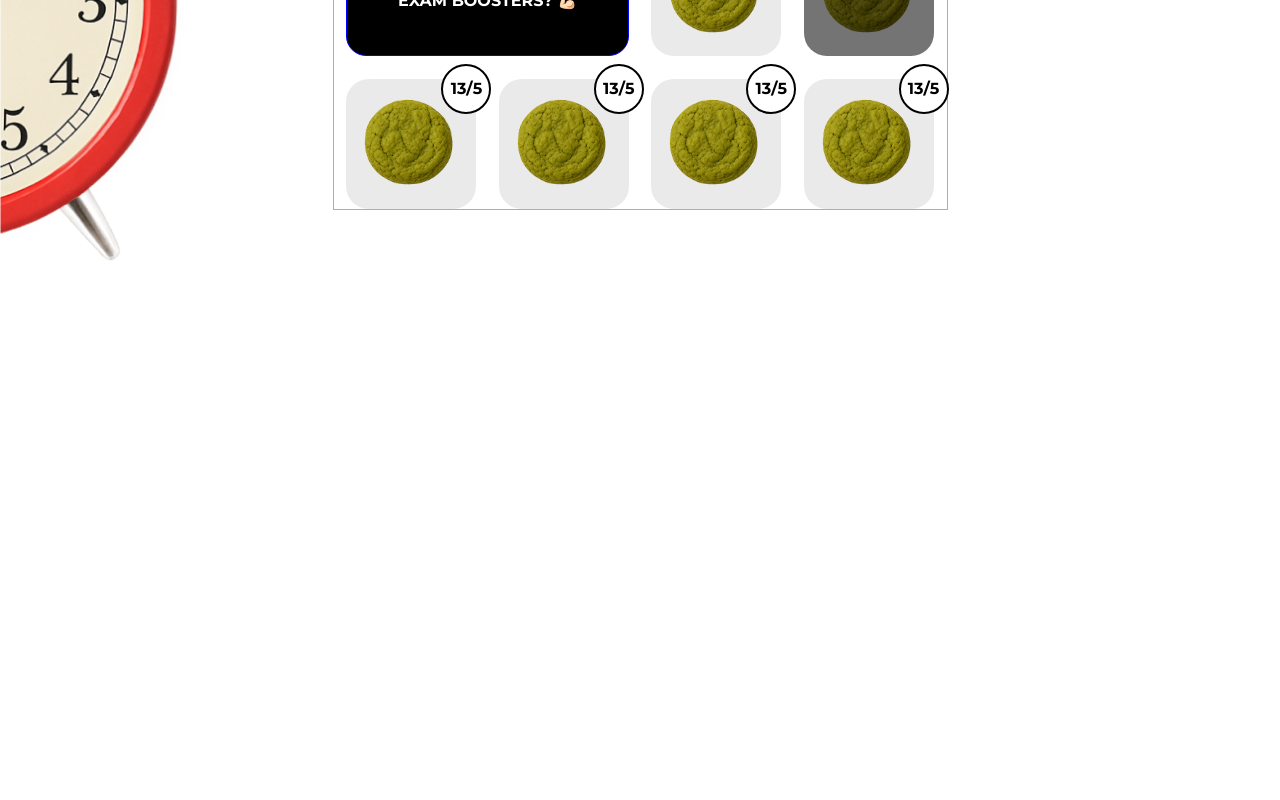
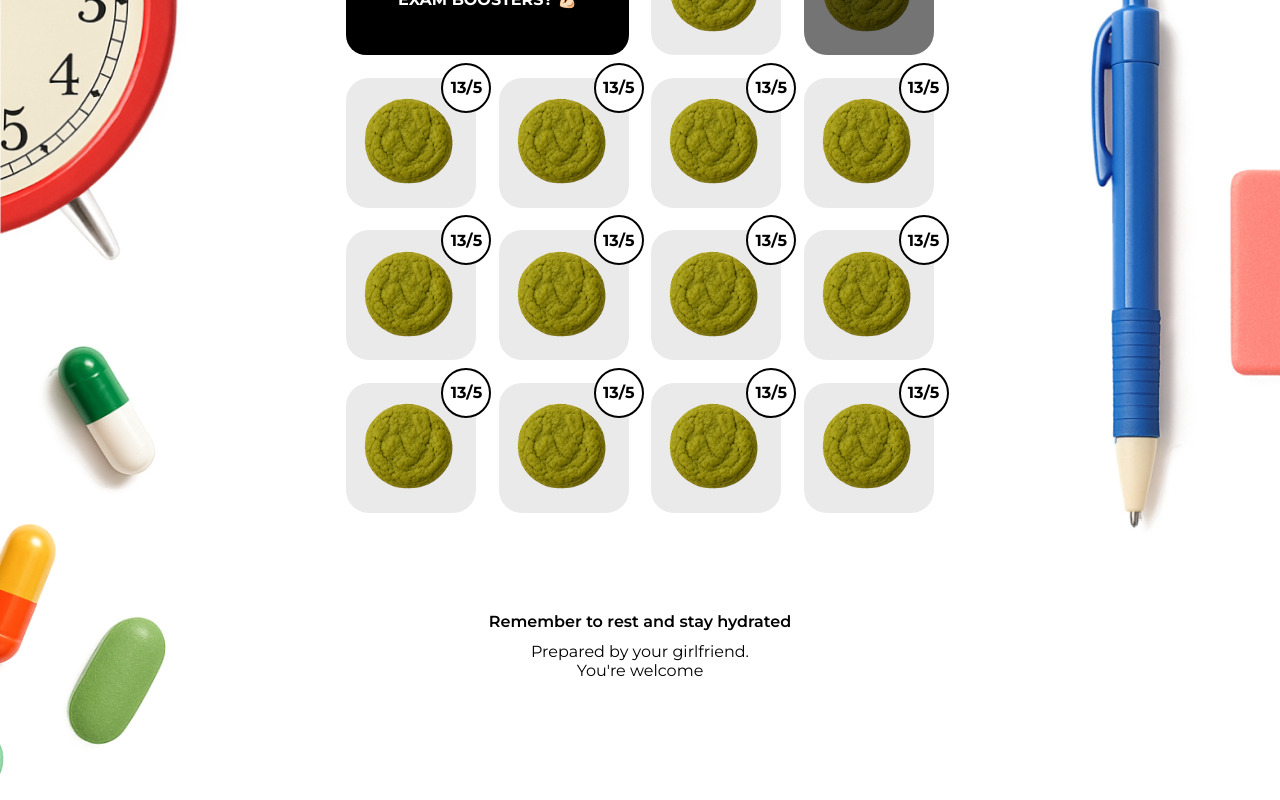
Before and after one commit to cherryliu27/exam-countdown, a React (Vite) app: page / in a window 1280 px wide. Shown: the part 985-1785 px from the top of the page. Before the commit the page ends 1280 px from the top, so only its background shows below. Built offline with nearby package versions, Linux system fonts and the light colour scheme; a web font is replaced by a local one.

Commit message:
footer section

```diff
--- a/src/App.css
+++ b/src/App.css
@@ -218,7 +218,8 @@
 
 /* *** --- CALENDAR COUNTDOWN --- *** */
 
-main {
+main,
+.notes {
   font-family: "Montserrat", sans-serif;
 }
 
@@ -327,6 +328,59 @@ main {
   font-weight: 700;
 }
 
+/* *** --- NOTES SECTION --- *** */
+
+.notes {
+  position: relative;
+  /* border: 1px solid green; */
+  display: flex;
+  flex-direction: column;
+  justify-content: center;
+  height: 230px;
+}
+
+.notes.background-wrapper {
+  position: absolute;
+  z-index: -1;
+}
+
+.bg-pills2 {
+  position: absolute;
+  width: 25vw;
+  left: 0;
+  top: -10px;
+}
+
+.bg-stationary {
+  position: absolute;
+  right: 0;
+  top: 0;
+  width: 21vw;
+}
+
+.notes {
+  margin-top: 1.125rem;
+  text-align: center;
+  display: flex;
+  justify-content: center;
+  align-items: center;
+  /* flex-direction: column; */
+}
+
+.notes-container {
+  max-width: 220px;
+}
+
+.notes-main-text {
+  font-weight: 600;
+}
+
+.notes-add-text {
+  display: flex;
+  flex-direction: column;
+  margin-top: 0.69rem;
+}
+
 @media screen and (min-width: 688px) {
   .title-name {
     font-size: 3rem;
@@ -352,7 +406,7 @@ main {
 
   .calendar-container {
     text-align: center;
-    border: 1px solid orange;
+    /* border: 1px solid orange; */
   }
 
   /* .calendar-container h2 {
@@ -365,7 +419,7 @@ main {
 
   .card-starter {
     height: 130px;
-    border: 1px solid blue;
+    /* border: 1px solid blue; */
     margin: 0;
     max-width: 282.4px;
   }
@@ -376,6 +430,24 @@ main {
 
   .cards-container {
     margin-top: 1.9rem;
+  }
+
+  /* FOOTER NOTES */
+  .notes-container {
+    max-width: 460px;
+    /* border: 1px solid yellow; */
+  }
+
+  .bg-pills2 {
+    width: 20vw;
+    max-width: 200px;
+    top: -130px;
+  }
+
+  .bg-stationary {
+    width: 18vw;
+    max-width: 180px;
+    top: -130px;
   }
 }
 
@@ -432,4 +504,15 @@ main {
   .calendar-container h2 {
     flex-direction: row;
   }
+
+  /* FOOTER NOTES */
+  .bg-stationary {
+    top: -600px;
+    max-width: 240px;
+  }
+
+  .bg-pills2 {
+    top: -220px;
+    max-width: 200px;
+  }
 }
--- a/src/App.jsx
+++ b/src/App.jsx
@@ -1,11 +1,13 @@
 import "./App.css";
 import Header from "./assets/components/Header";
 import Calendar from "./assets/components/Calendar";
+import Notes from "./assets/components/Notes";
 function App() {
   return (
     <>
       <Header />
       <Calendar />
+      <Notes />
     </>
   );
 }
--- a/src/assets/components/Calendar.jsx
+++ b/src/assets/components/Calendar.jsx
@@ -40,6 +40,38 @@ export default function Calendar() {
             <img src="/images/matcha-cookie.png" alt="matcha-cookie" />
             <p className="card-date dark">13/5</p>
           </div>
+          <div className="card">
+            <img src="/images/matcha-cookie.png" alt="matcha-cookie" />
+            <p className="card-date dark">13/5</p>
+          </div>
+          <div className="card">
+            <img src="/images/matcha-cookie.png" alt="matcha-cookie" />
+            <p className="card-date dark">13/5</p>
+          </div>
+          <div className="card">
+            <img src="/images/matcha-cookie.png" alt="matcha-cookie" />
+            <p className="card-date dark">13/5</p>
+          </div>
+          <div className="card">
+            <img src="/images/matcha-cookie.png" alt="matcha-cookie" />
+            <p className="card-date dark">13/5</p>
+          </div>
+          <div className="card">
+            <img src="/images/matcha-cookie.png" alt="matcha-cookie" />
+            <p className="card-date dark">13/5</p>
+          </div>
+          <div className="card">
+            <img src="/images/matcha-cookie.png" alt="matcha-cookie" />
+            <p className="card-date dark">13/5</p>
+          </div>
+          <div className="card">
+            <img src="/images/matcha-cookie.png" alt="matcha-cookie" />
+            <p className="card-date dark">13/5</p>
+          </div>
+          <div className="card">
+            <img src="/images/matcha-cookie.png" alt="matcha-cookie" />
+            <p className="card-date dark">13/5</p>
+          </div>
         </div>
       </div>
     </main>
--- a/src/assets/components/Notes.jsx
+++ b/src/assets/components/Notes.jsx
@@ -0,0 +1,20 @@
+export default function Notes() {
+  return (
+    <div className="notes">
+      <div className="background-wrapper">
+        <img src="/images/pills2.png" alt="pens" className="bg-pills2" />
+        <img
+          src="/images/stationary.png"
+          alt="stationaries"
+          className="bg-stationary"
+        />
+      </div>
+      <div className="notes-container">
+        <p className="notes-main-text">Remember to rest and stay hydrated</p>
+        <p className="notes-add-text">
+          Prepared by your girlfriend. <span>You're welcome</span>
+        </p>
+      </div>
+    </div>
+  );
+}
```
Also changed, not shown: public/images/pills2.png (added), public/images/stationary.png (added).
